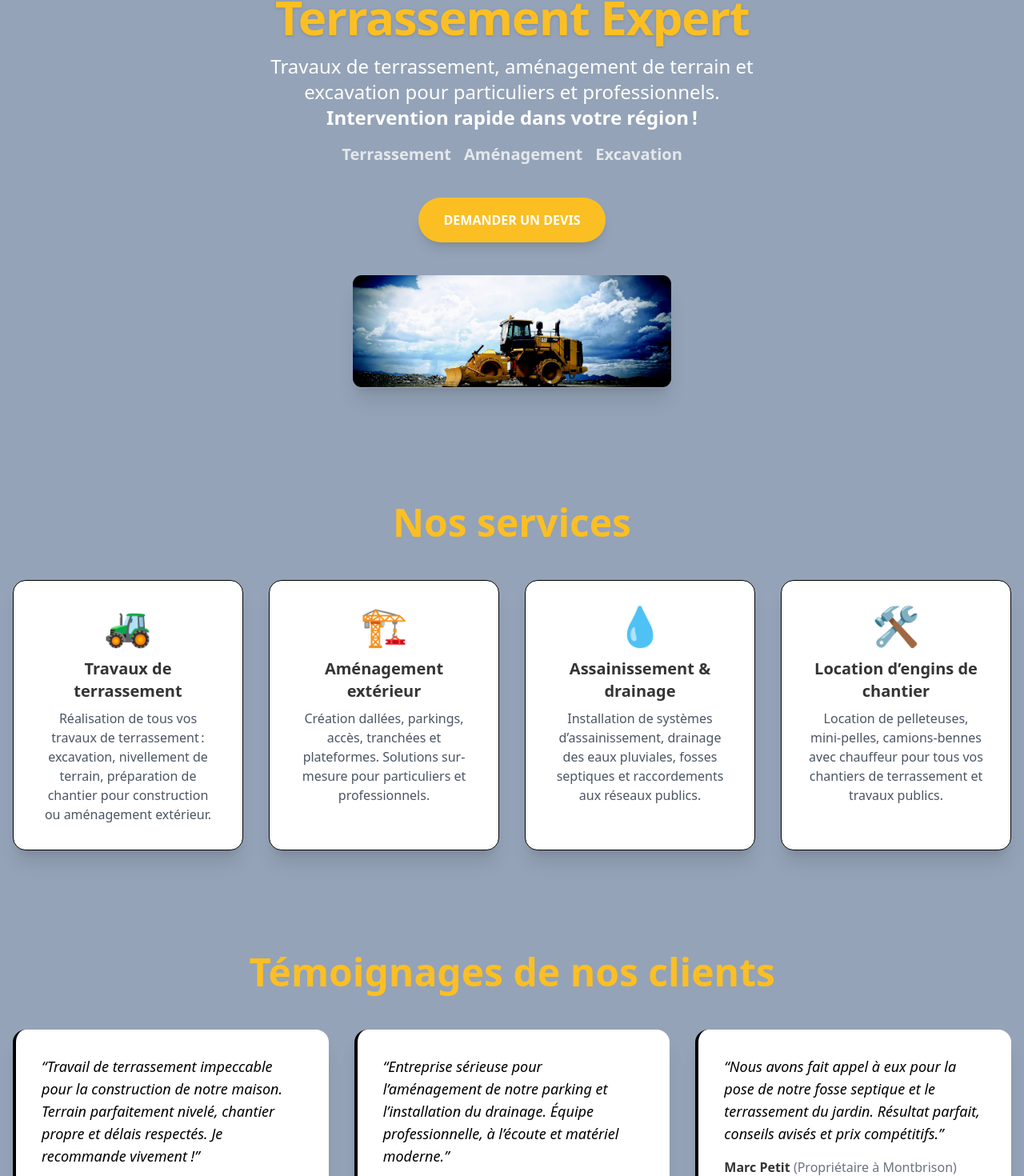
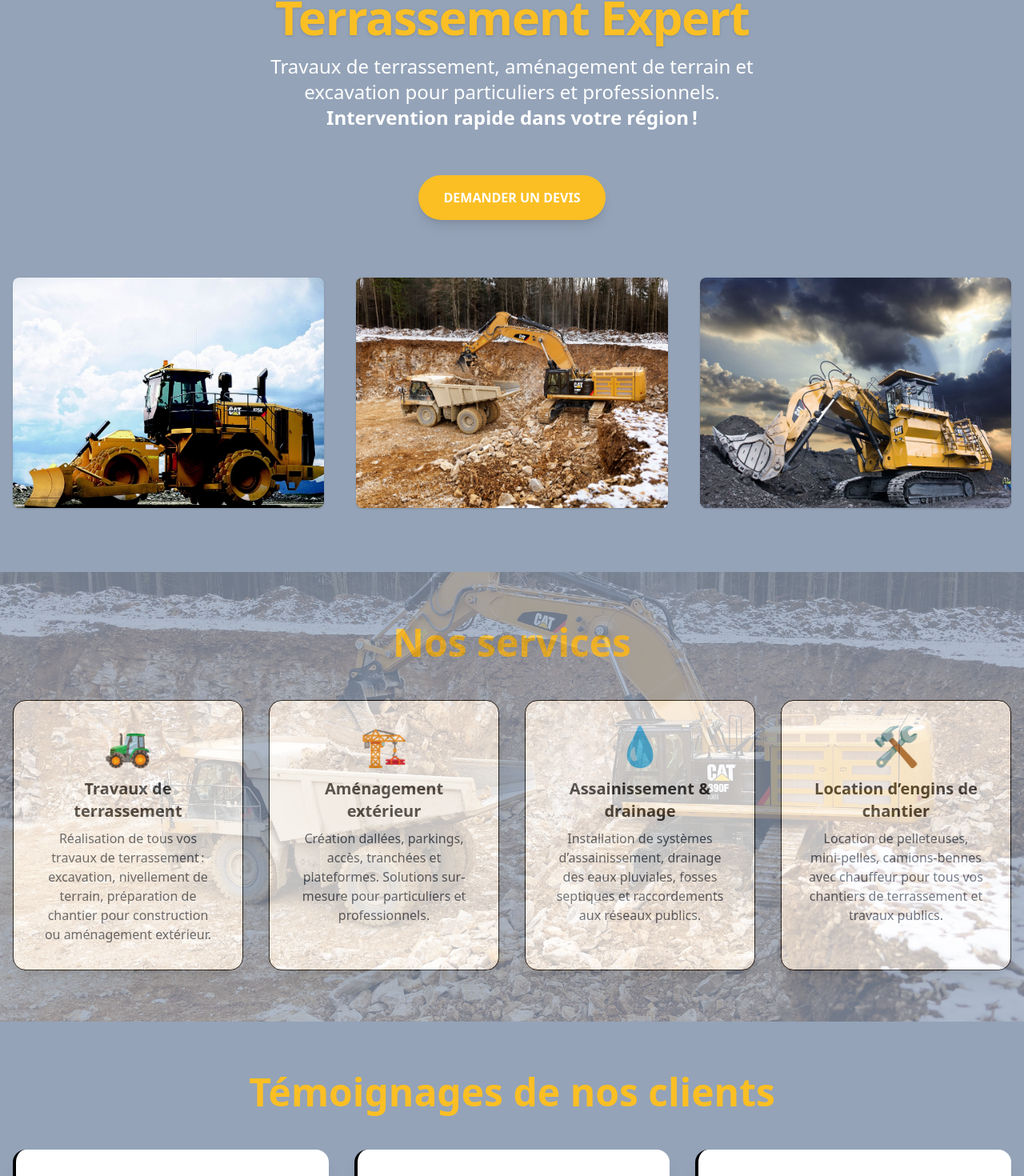
Before and after one commit to biboustre/template-vitrine-nextjs, a Next.js app: page / in a window 1280 px wide. Shown: the part 897-2367 px from the top of the page at 80% size. Built offline with nearby package versions, Linux system fonts and the light colour scheme.

Commit message:
♻️refactor and style

```diff
--- /dev/null
+++ b/app/components/pages/home/HeroImages.tsx
@@ -0,0 +1,27 @@
+import Image from "next/image";
+
+const images = [
+  { src: "/images/banners/engin-1.jpg", alt: "Terrassement 1" },
+  { src: "/images/banners/engin-2.jpg", alt: "Terrassement 2" },
+  { src: "/images/banners/engin-3.jpg", alt: "Terrassement 3" },
+];
+
+export default function HeroImages() {
+  return (
+    <section className="flex flex-col md:flex-row gap-10 px-2 md:px-0">
+      {images.map((img) => (
+        <figure key={img.src} className="flex-1 relative h-48 md:h-72">
+          <Image
+            src={img.src}
+            alt={img.alt}
+            width={600}
+            height={400}
+            className="w-full h-full object-cover rounded-lg shadow"
+            sizes="(max-width: 768px) 100vw, 33vw"
+            priority
+          />
+        </figure>
+      ))}
+    </section>
+  );
+}
--- a/app/components/pages/home/HeroSection.tsx
+++ b/app/components/pages/home/HeroSection.tsx
@@ -1,7 +1,6 @@
 "use client";
 import { motion } from "framer-motion";
-import Image from "next/image";
-import Link from "next/link";
+import HeroImages from "./HeroImages";
 import Button from "../../ui/Button";
 
 export default function HeroSection() {
@@ -17,36 +16,25 @@ export default function HeroSection() {
           Terrassement Expert
         </h1>
         <p className="text-xl text-white md:text-2xl dark:text-gray-200 mb-4 max-w-2xl mx-auto">
-          Travaux de terrassement, aménagement de terrain et excavation pour particuliers et professionnels.<br />
-          <span className="text-accent font-semibold">Intervention rapide dans votre région !</span>
+          Travaux de terrassement, aménagement de terrain et excavation pour
+          particuliers et professionnels.
+          <br />
+          <span className="text-accent font-semibold">
+            Intervention rapide dans votre région !
+          </span>
         </p>
-        <ul className="flex flex-col md:flex-row md:flex-wrap gap-4 text-gray-200 text-xl font-bold">
-          <li>Terrassement</li>
-          <li>Aménagement</li>
-          <li>Excavation</li>
-        </ul>
-        <Button
-          href="/contact"
-          className="my-10"
-        >
+        <Button href="/contact" className="my-10">
           Demander un devis
         </Button>
       </motion.section>
-      <motion.figure
+      <motion.section
         initial={{ opacity: 0, scale: 0.7 }}
         animate={{ opacity: 1, scale: 1 }}
         transition={{ duration: 1.2, delay: 0.5, type: "spring" }}
-        className=" flex justify-center"
+        className="w-full max-w-7xl mx-auto mt-8"
       >
-        <Image
-          src="/images/banners/engin-1.jpg"
-          alt="Illustration terrassement"
-          width={400}
-          height={300}
-          className="rounded-xl shadow-xl border border-primary/10"
-          priority
-        />
-      </motion.figure>
+        <HeroImages />
+      </motion.section>
     </section>
   );
 }
--- a/app/components/pages/home/ServicesSection.tsx
+++ b/app/components/pages/home/ServicesSection.tsx
@@ -5,7 +5,7 @@ import TitleH2 from "../../ui/TitleH2";
 
 export default function ServicesSection() {
   return (
-    <section className="container mx-auto py-16 px-4">
+    <section className="relative  w-full py-16 px-4">
       <TitleH2 title="Nos services" />
       <motion.div
         initial="hidden"
@@ -19,7 +19,7 @@ export default function ServicesSection() {
             },
           },
         }}
-        className="grid grid-cols-1 md:grid-cols-2 lg:grid-cols-4 gap-8 mt-12"
+        className="grid grid-cols-1 md:grid-cols-2 lg:grid-cols-4 gap-8 mt-12 max-w-[1400px] mx-auto"
       >
         {services.map((service, idx) => (
           <motion.div
@@ -40,6 +40,14 @@ export default function ServicesSection() {
           </motion.div>
         ))}
       </motion.div>
+      <motion.img
+          initial={{ opacity: 0, scale: 0.95 }}
+          animate={{ opacity: 0.25, scale: 1 }}
+          transition={{ delay: 0.2, duration: 1.2 }}
+          src="/images/banners/engin-2.jpg"
+          alt="Terrassement professionnel"
+          className="absolute inset-0 w-full h-full object-cover object-center pointer-events-none select-none z-0"
+        />
     </section>
   );
 }
```
